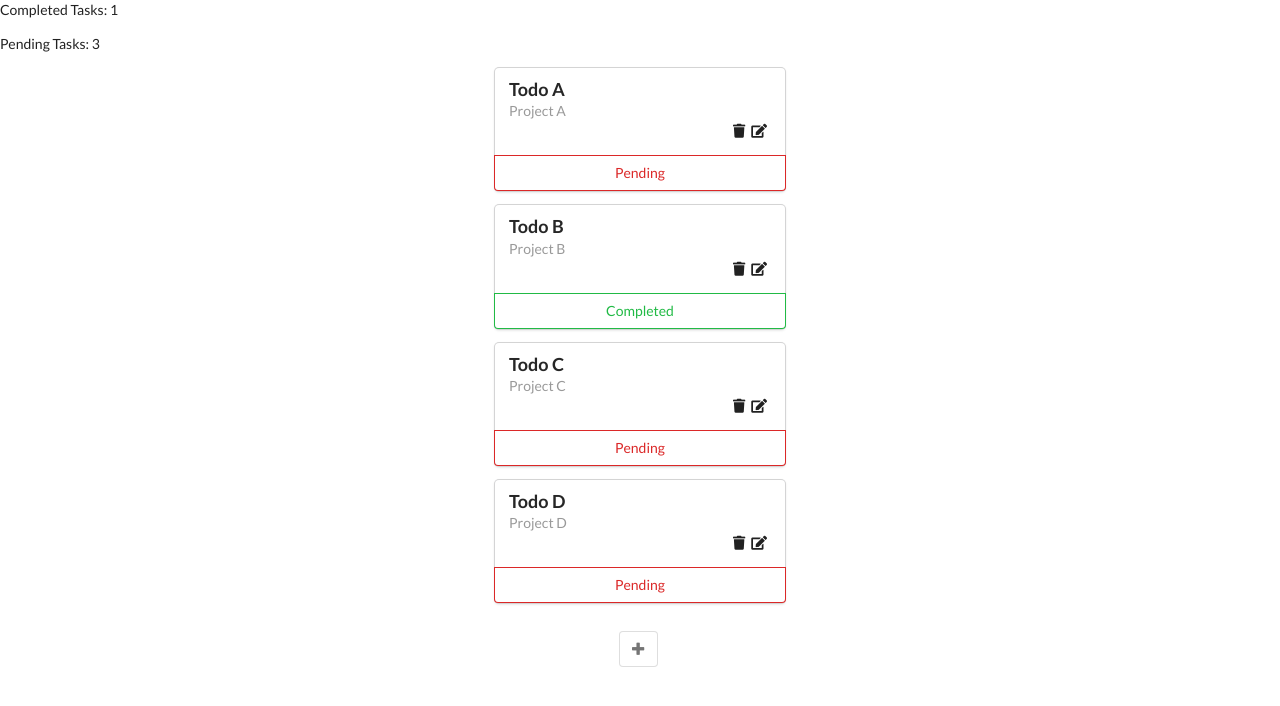
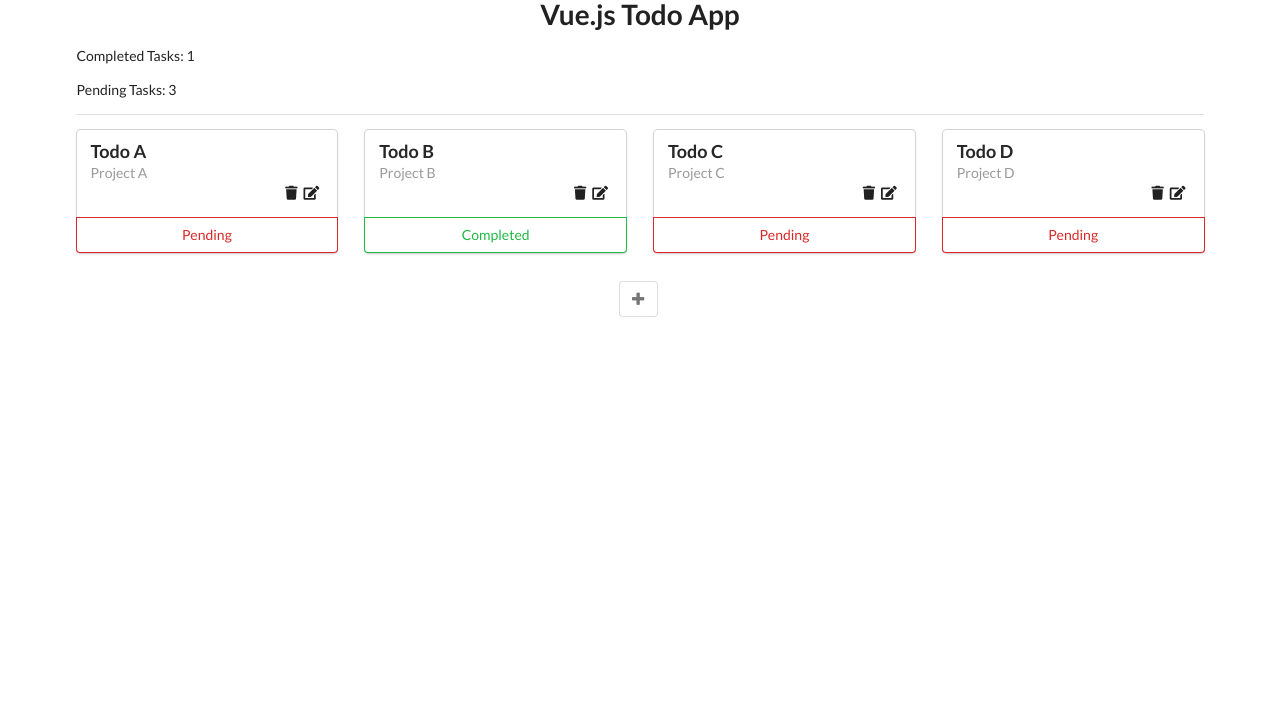
Before and after one commit to tiffanyadu/vue-todo-app, a Vue app: page / in a window 1280 px wide. Shown: the top 706 px of the page. Built offline with nearby package versions, Linux system fonts and the light colour scheme.

Commit message:
Added Semantic UI classes to create grid

```diff
--- a/src/App.vue
+++ b/src/App.vue
@@ -1,5 +1,6 @@
 <template>
-  <div>
+  <div class="ui container">
+    <h1 class="ui center aligned header">Vue.js Todo App</h1>
     <todo-list v-bind:todos="todos"></todo-list>
     <create-todo v-on:create-todo="createTodo"></create-todo>
   </div>
--- a/src/components/Todo.vue
+++ b/src/components/Todo.vue
@@ -1,5 +1,6 @@
 <template>
-  <div class="ui centered card">
+  <div class="column">
+    <div class="ui card">
       <div class="content" v-show="!isEditing">
         <div class="header">
           {{ todo.title }}
@@ -40,6 +41,7 @@
         Pending
       </div>
     </div>
+  </div>
 </template>
 
 <script type="text/javascript">
--- a/src/components/TodoList.vue
+++ b/src/components/TodoList.vue
@@ -2,7 +2,10 @@
   <div>
     <p>Completed Tasks: {{todos.filter(todo => {return todo.done === true}).length}}</p>
     <p>Pending Tasks: {{todos.filter(todo => {return todo.done === false}).length}}</p>
-    <todo v-on:delete-todo="deleteTodo" v-on:complete-todo="completeTodo" v-for="todo in todos" :key="todo.title" v-bind:todo="todo"></todo>
+    <div class="ui divider"></div>
+    <div class="ui four column grid">
+        <todo v-on:delete-todo="deleteTodo" v-on:complete-todo="completeTodo" v-for="todo in todos" :key="todo.title" v-bind:todo="todo"></todo>
+    </div>
   </div>
 </template>
 
```
Lines whose indentation alone changed are shown as unchanged.
